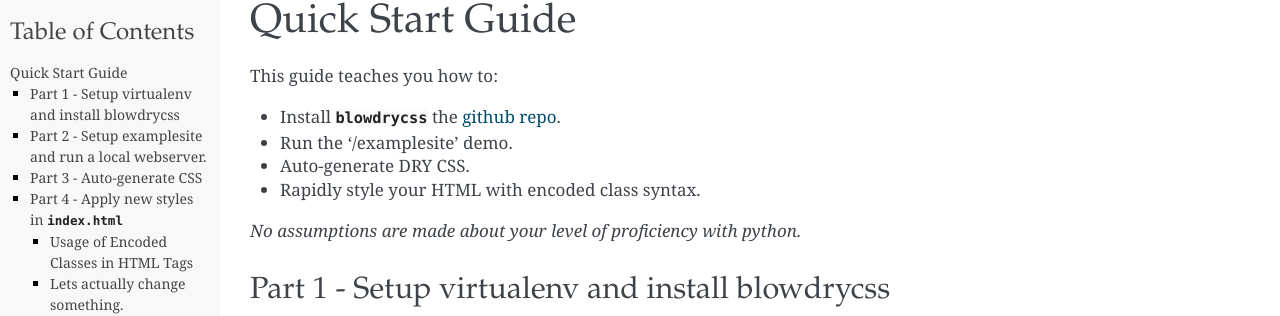
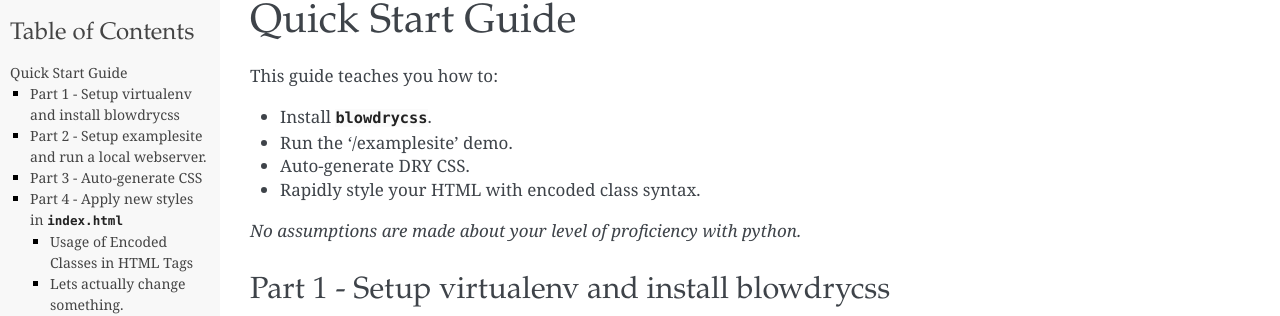
Before and after one commit to nueverest/blowdrycss, a Sphinx documentation site: the page built from docs/quickstart.rst, in a window 1280 px wide and 900 px high. Shown: the part 170-486 px from the top of the window. Built offline with Sphinx 7.4.7, drawn with Linux system fonts in a browser that asks for light colours.

Commit message:
Removed github link at top.

```diff
--- a/docs/quickstart.rst
+++ b/docs/quickstart.rst
@@ -5,7 +5,7 @@
 
 This guide teaches you how to:
 
-- Install :mod:`blowdrycss` the `github repo <https://github.com/nueverest/blowdrycss>`_.
+- Install :mod:`blowdrycss`.
 - Run the '/examplesite' demo.
 - Auto-generate DRY CSS.
 - Rapidly style your HTML with encoded class syntax.
```
